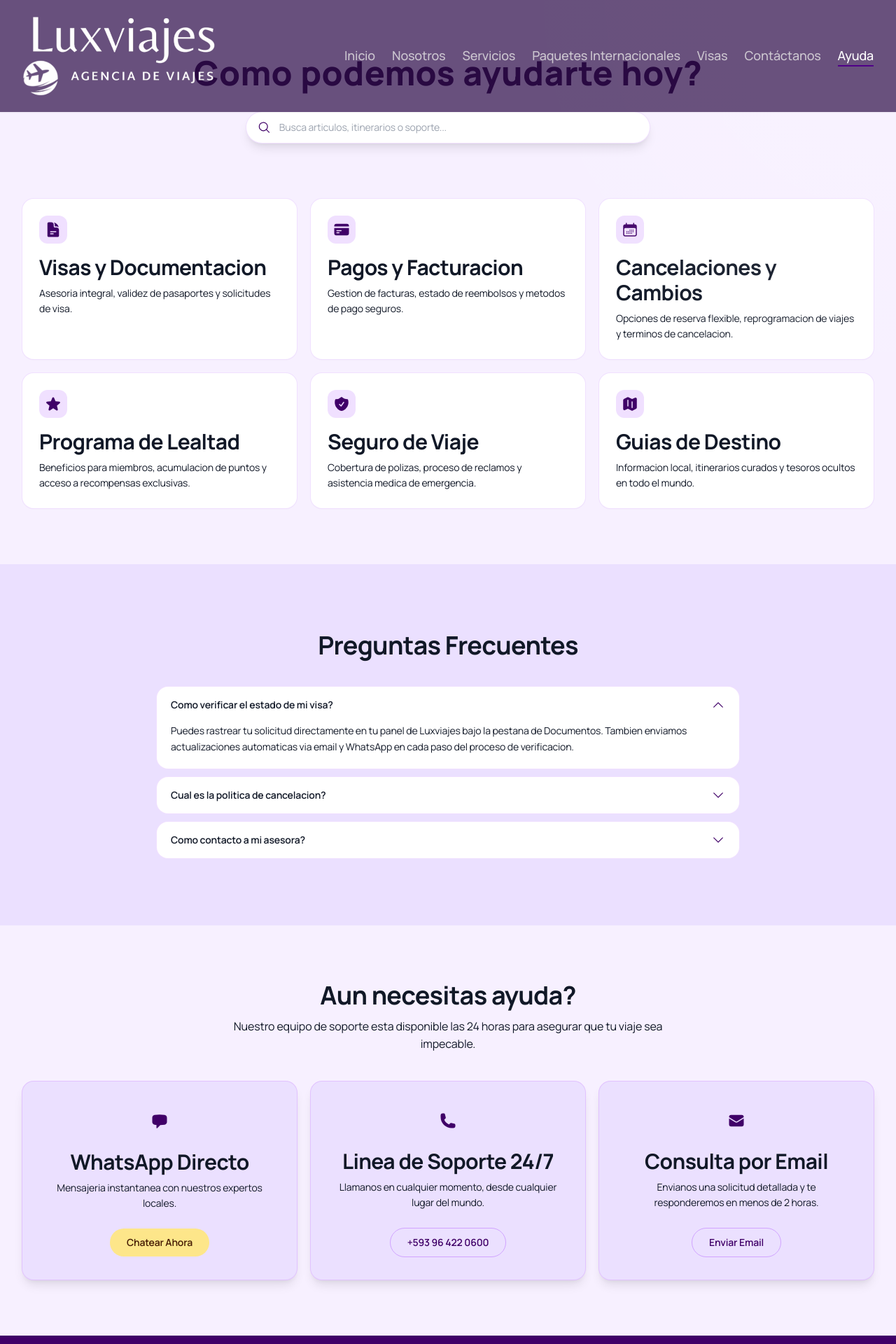
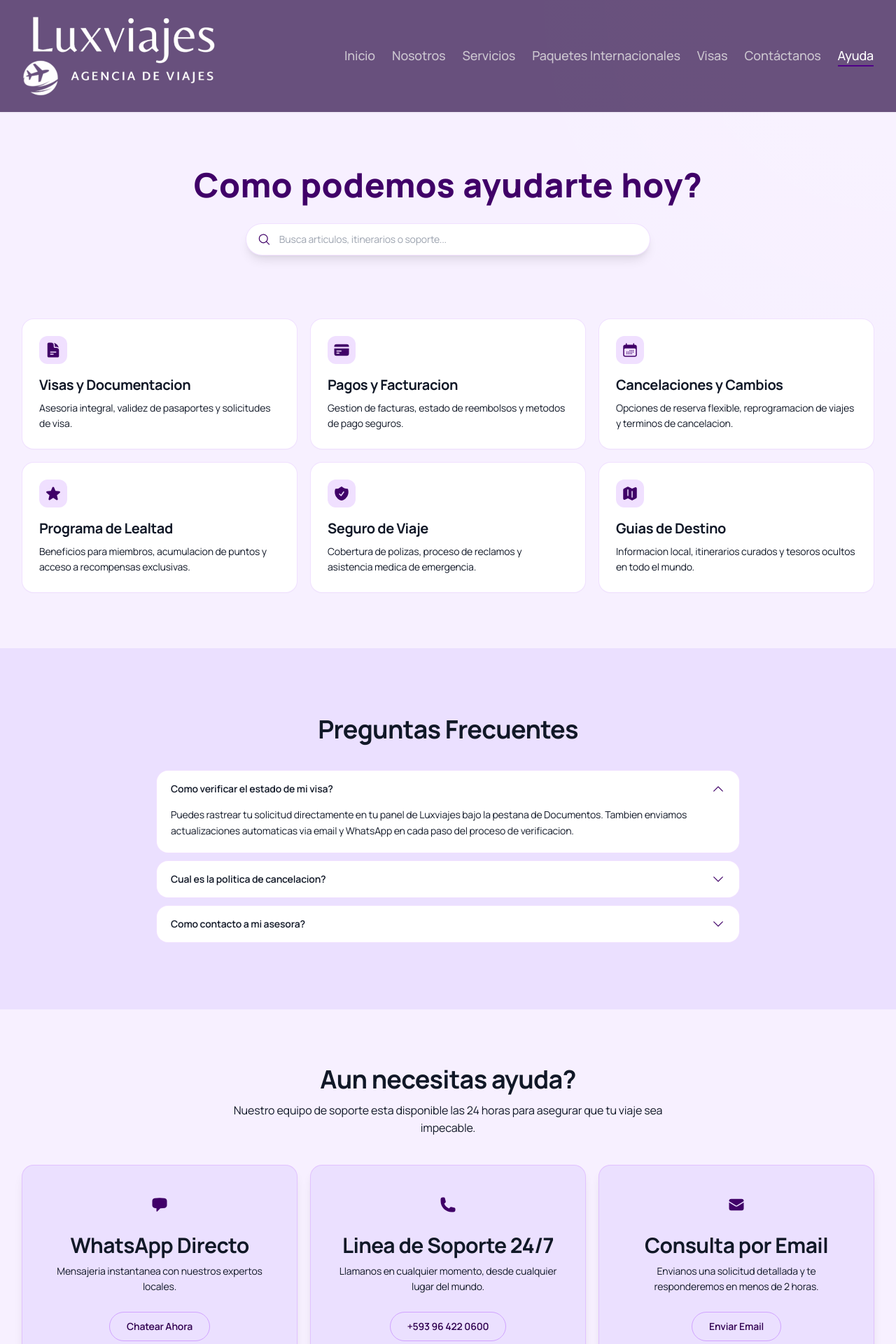
Before and after one commit to UNYX-SOLUTIONS/web_luxviajes, a Next.js app in the folder frontend/: page /help in a window 1280 px wide. Shown: the top 1920 px of the page at 70% size. Built offline with nearby package versions, Linux system fonts and the light colour scheme; no server answers.

Commit message:
improving styles

```diff
--- a/frontend/src/app/help/page.tsx
+++ b/frontend/src/app/help/page.tsx
@@ -120,18 +120,18 @@ export default function HelpPage() {
 
   return (
     <>
-      <section className="bg-primary-50 py-14 md:py-20">
-        <div className="mx-auto max-w-7xl px-4 sm:px-6 lg:px-8">
+      <section className="bg-primary-50 pb-14 md:py-20 min-h-11/12 flex justify-center">
+        <div className="mx-auto max-w-7xl px-4 sm:px-6 lg:px-8 w-full">
           <div className="pointer-events-none absolute inset-0 opacity-20">
             <div className="h-full w-full bg-[radial-gradient(circle_at_top_right,white_0%,transparent_40%)]" />
           </div>
 
-          <div className="relative mx-auto max-w-3xl text-center text-primary-900">
+          <div className="relative mx-auto max-w-3xl text-center text-primary-700! mt-40 mb-3">
             <h1 className="text-4xl font-extrabold leading-tight md:text-6xl">
               Como podemos ayudarte hoy?
             </h1>
 
-            <form className="mx-auto mt-8 max-w-xl">
+            <form className="mx-auto mt-8 max-w-xl w-full">
               <div className="flex items-center rounded-full bg-white px-4 py-3 shadow-lg ring-1 ring-primary-100">
                 <MagnifyingGlassIcon className="mr-3 h-5 w-5 text-primary-700" />
                 <input
@@ -158,9 +158,9 @@ export default function HelpPage() {
                   <div className="mb-4 inline-flex h-10 w-10 items-center justify-center rounded-xl bg-primary-100">
                     <IconComponent  className="h-6 w-6 text-primary-700" />
                   </div>
-                  <h3 className="text-xl font-bold text-neutral-900">
+                  <h5 className="text-xl font-bold text-neutral-900">
                     {topic.title}
-                  </h3>
+                  </h5>
                   <p className="mt-2 text-sm leading-relaxed text-neutral-600">
                     {topic.description}
                   </p>
@@ -220,22 +220,22 @@ export default function HelpPage() {
                   onClick={() => setSelectedChannel(isSelected ? null : channel.id)}
                   className={`rounded-2xl p-8 text-center shadow-lg transition-all duration-300 ${
                     isSelected
-                      ? `${channel.bgColorSelected} text-white ring-2 ring-secondary-700 scale-105`
+                      ? `${channel.bgColorSelected} text-white! ring-2 ring-secondary-700 scale-105`
                       : `${channel.bgColor} ${channel.textColor} ring-1 ring-primary-200 hover:shadow-2xl hover:scale-102`
                   }`}
                 >
                   <div className="mx-auto mb-4 inline-flex h-12 w-12 items-center justify-center rounded-full bg-opacity-20">
-                    <IconComponent className={`h-6 w-6 ${isSelected ? "text-white" : "text-primary-700"}`} />
+                    <IconComponent className={`h-6 w-6 ${isSelected ? "text-white!" : "text-primary-700"}`} />
                   </div>
                   <h3 className="text-2xl font-bold">{channel.title}</h3>
-                  <p className={`mt-2 text-sm ${isSelected ? "text-primary-100" : "text-neutral-600"}`}>
+                  <p className={`mt-2 text-sm ${isSelected ? "text-white!" : "text-neutral-600"}`}>
                     {channel.description}
                   </p>
                   <Link
                     href={channel.href}
                     target={channel.isExternal ? "_blank" : undefined}
                     onClick={(e) => e.stopPropagation()}
-                    className={`mt-6 inline-flex rounded-full px-6 py-2.5 text-sm font-semibold transition ${channel.buttonColor}`}
+                    className={`mt-6 inline-flex rounded-full px-6 py-2.5 text-sm font-semibold transition text-primary-800! ${channel.buttonColor} ${isSelected ? "bg-tertiary-400 border border-tertiary-500! hover:bg-tertiary-300" : "bg-transparent border border-primary-300"}`}
                   >
                     {channel.buttonText}
                   </Link>
@@ -246,10 +246,10 @@ export default function HelpPage() {
         </div>
       </section>
 
-      <section className="bg-primary-700 py-8 md:py-10 text-center text-white">
+      <section className="bg-primary-700 py-8 md:py-10 text-center text-white!">
         <div className="flex items-center justify-center gap-2">
           <ShieldCheckIcon className="h-5 w-5" />
-          <a className="text-sm font-medium">
+          <a className="text-sm font-medium text-white!">
             Tranquilidad en cada paso de tu viaje.
           </a>
         </div>
```
